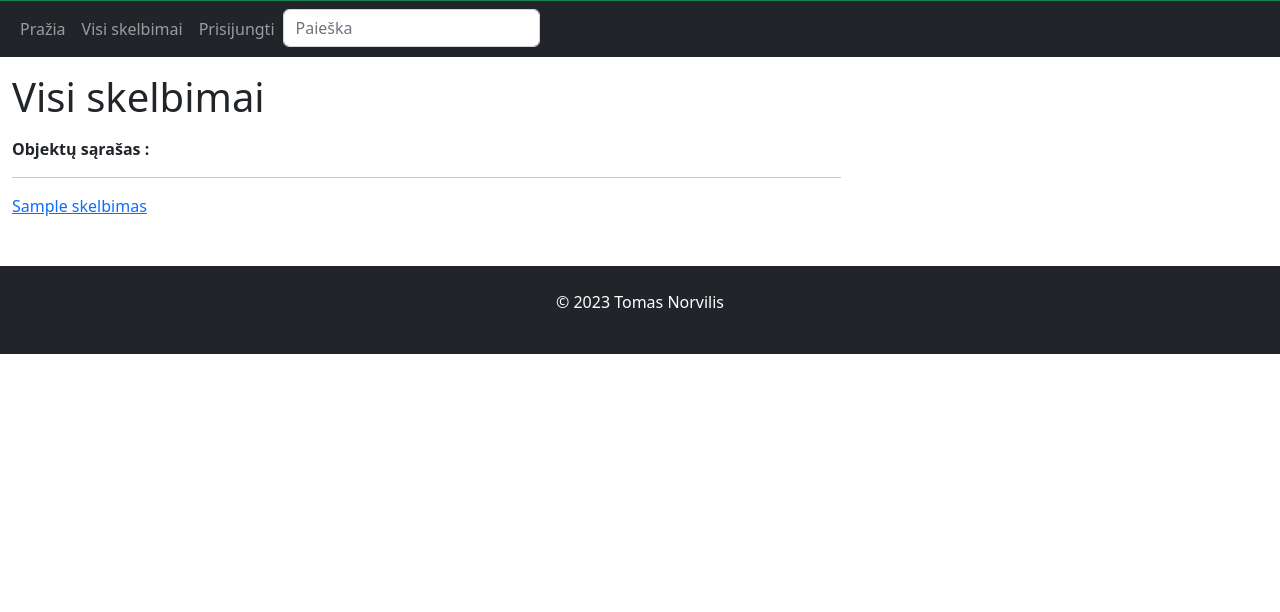
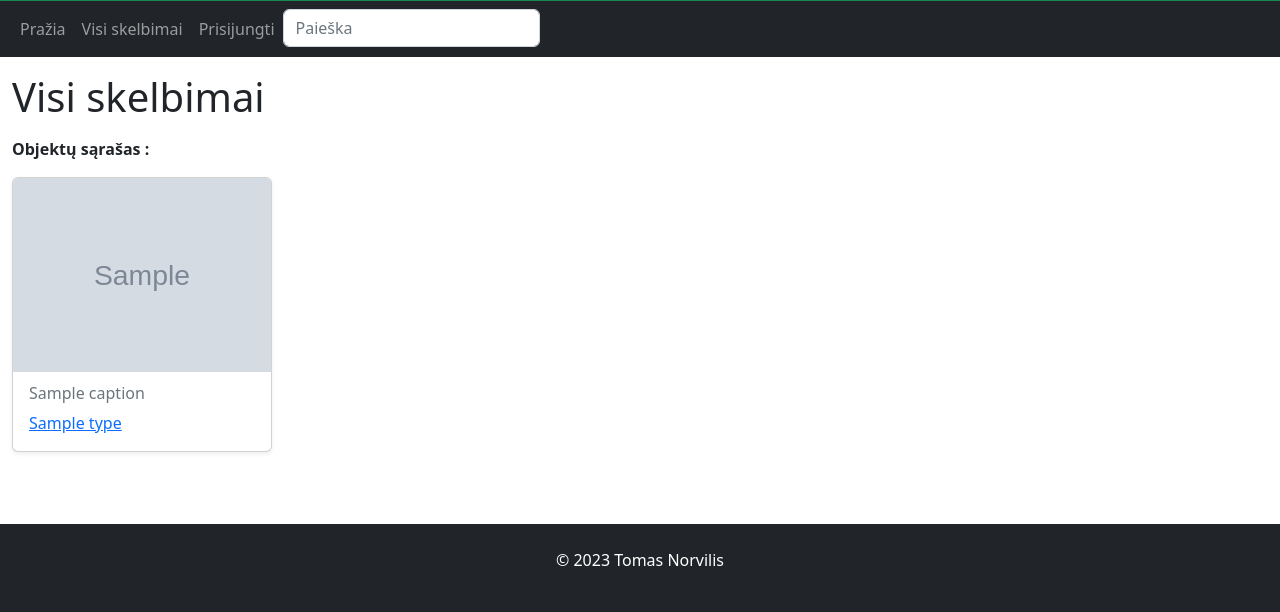
Before and after one commit to TomasNorv/pythonApgyvendinimas_2023_02, a Django app: template mysite/apgyvendinimas/templates/skelbimai.html in a window 1280 px wide. Shown: the part 291-903 px from the top of the page. Before the commit the page ends 645 px from the top, so only its background shows below. Run offline with Django 4.2, Linux system fonts and the light colour scheme; the template is opened without the code that fills it: most values are stand-ins (such as "Sample title", 1, 10 or a date in 2020); grey boxes marked "Sample" are stand-in pictures.

Commit message:
ideti objektu nuotraukos

```diff
--- a/mysite/apgyvendinimas/templates/skelbimai.html
+++ b/mysite/apgyvendinimas/templates/skelbimai.html
@@ -1,16 +1,34 @@
 {% extends "base.html" %}
 {% block title %}Skelbimai{% endblock %}
 {% block content %}
+{% load static %}
 <ul></ul>
  <h1>Visi skelbimai </h1>
 <ul></ul>
   <p><b>Objektų sąrašas :</b></p>
-  {% for skelbimas in skelbimai %}
-<hr>
-    <p><a href="{% url 'skelbimas' skelbimas.id %}">{{skelbimas}}</a></p>
+{% if skelbimai %}
+    <div class="row">
+      {% for skelbimas in skelbimai %}
+        <div class="col-md-4 d-flex align-items-stretch">
+          <div class="card mb-4 shadow-sm">
+            {% if skelbimas.foto %}
+              <img src="{{ skelbimas.foto.url }}" class="card-img-top" alt="...">
+            {% else %}
+              <img src="{% static 'img/no-image.png' %}" class="card-img-top">
+            {% endif %}
+               <div class="card-body">
+              <h6 class="card-subtitle mb-2 text-muted">{{ skelbimas.caption }}</h6>
+              <p class="card-text"><a href="{{ skelbimas.id }}">{{ skelbimas.type}}</a></p>
+            </div>
+          </div>
+        </div>
+      {% endfor %}
+    </div>
+    {% else %}
+      <p>Bibliotekoje knygų nėra.</p>
+    {% endif %}
 
 
-    {% endfor %}
 <div class="container puslapiai">
     <nav aria-label="...">
         {% if skelbimai.has_other_pages %}
--- a/mysite/apgyvendinimas/templates/user_skelbimai.html
+++ b/mysite/apgyvendinimas/templates/user_skelbimai.html
@@ -7,10 +7,8 @@
   <p><b>Objektų sąrašas :</b></p>
   {% for skelbimas in skelbimai %}
 <hr>
-   <p><b>{{skelbimas.caption}} - {{skelbimas.city}} </b></p>
+<p><a href="{% url 'skelbimas' skelbimas.id %}">{{skelbimas}}</a></p>
 <p>{{skelbimas.user}}</p>
-
-
 {% endfor %}
 <div class="container puslapiai">
     <nav aria-label="...">
--- a/mysite/apgyvendinimas/views.py
+++ b/mysite/apgyvendinimas/views.py
@@ -20,7 +20,7 @@ def index(request):
     return render(request, 'index.html', context=context)
 
 def skelbimai(request):
-    paginator = Paginator(Objektas.objects.all(), 4)
+    paginator = Paginator(Objektas.objects.all(), 6)
     page_number= request.GET.get("page")
     paged_skelbimai = paginator.get_page(page_number)
     context = {
```
Also changed, not shown: mysite/apgyvendinimas/static/img/no-image.png (added).
